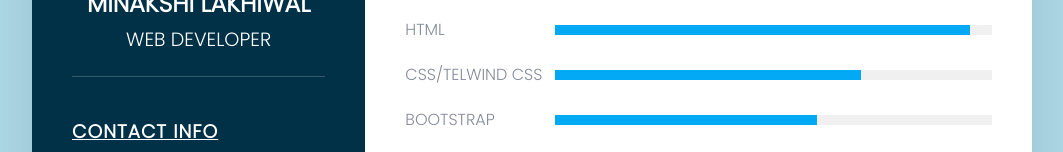
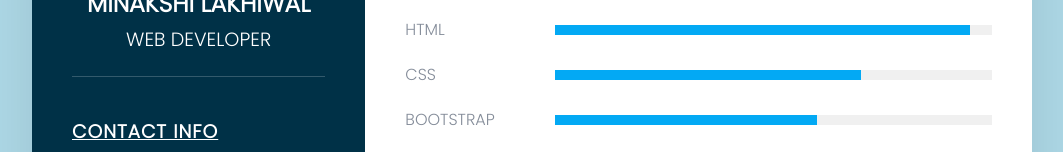
Before and after one commit to Minakshi-lakhiwal/CV, a plain HTML site: page index.html in a window 1280 px wide. Shown: the part 323-475 px from the top of the page, without its empty margins (108-1171 px from the left). Drawn offline with Linux system fonts and the light colour scheme.

Commit message:
Update index.html

```diff
--- a/index.html
+++ b/index.html
@@ -103,7 +103,7 @@
           </div>
         </div>
         <div class="box">
-          <h4>CSS/Telwind CSS</h4>
+          <h4>CSS</h4>
           <div class="percent">
             <div style="width:70%;"></div>
           </div>
```
